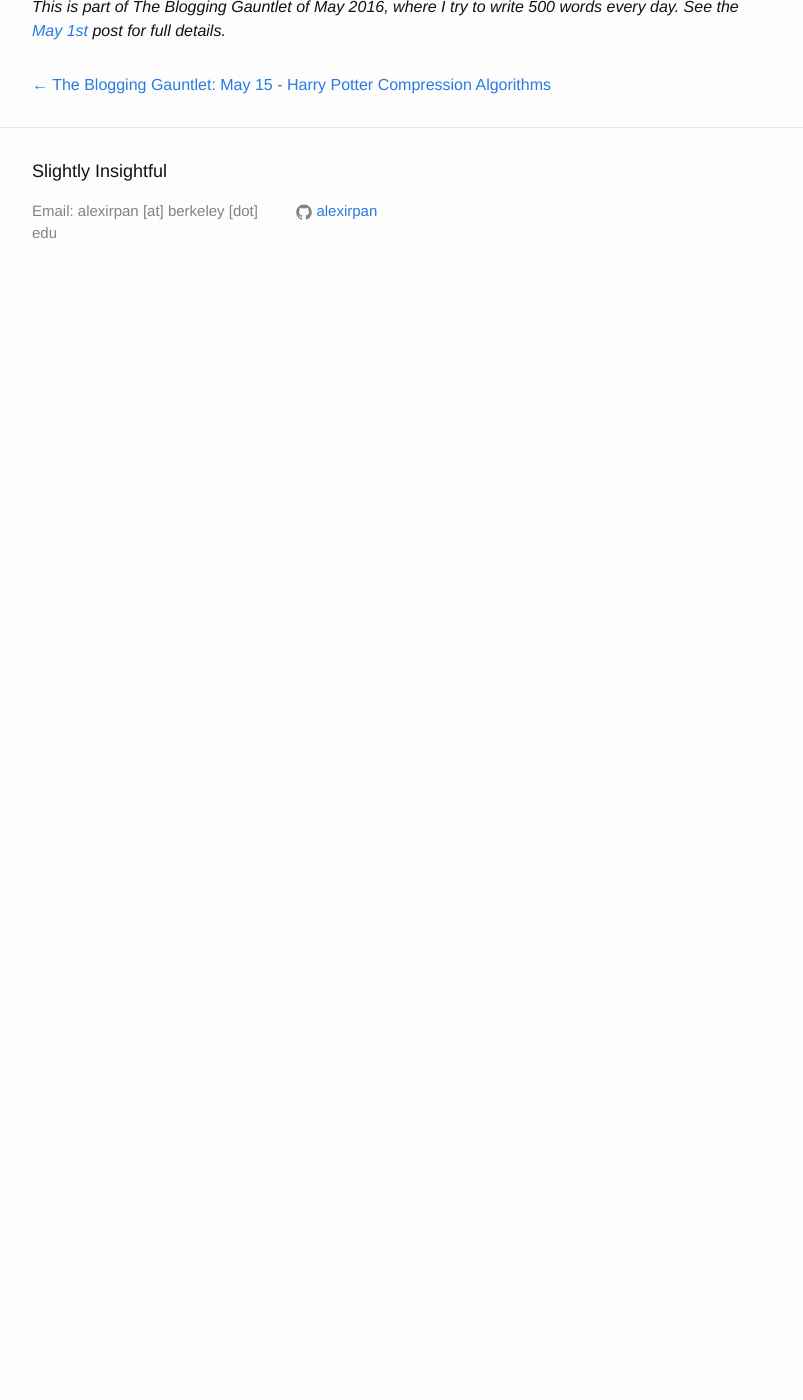
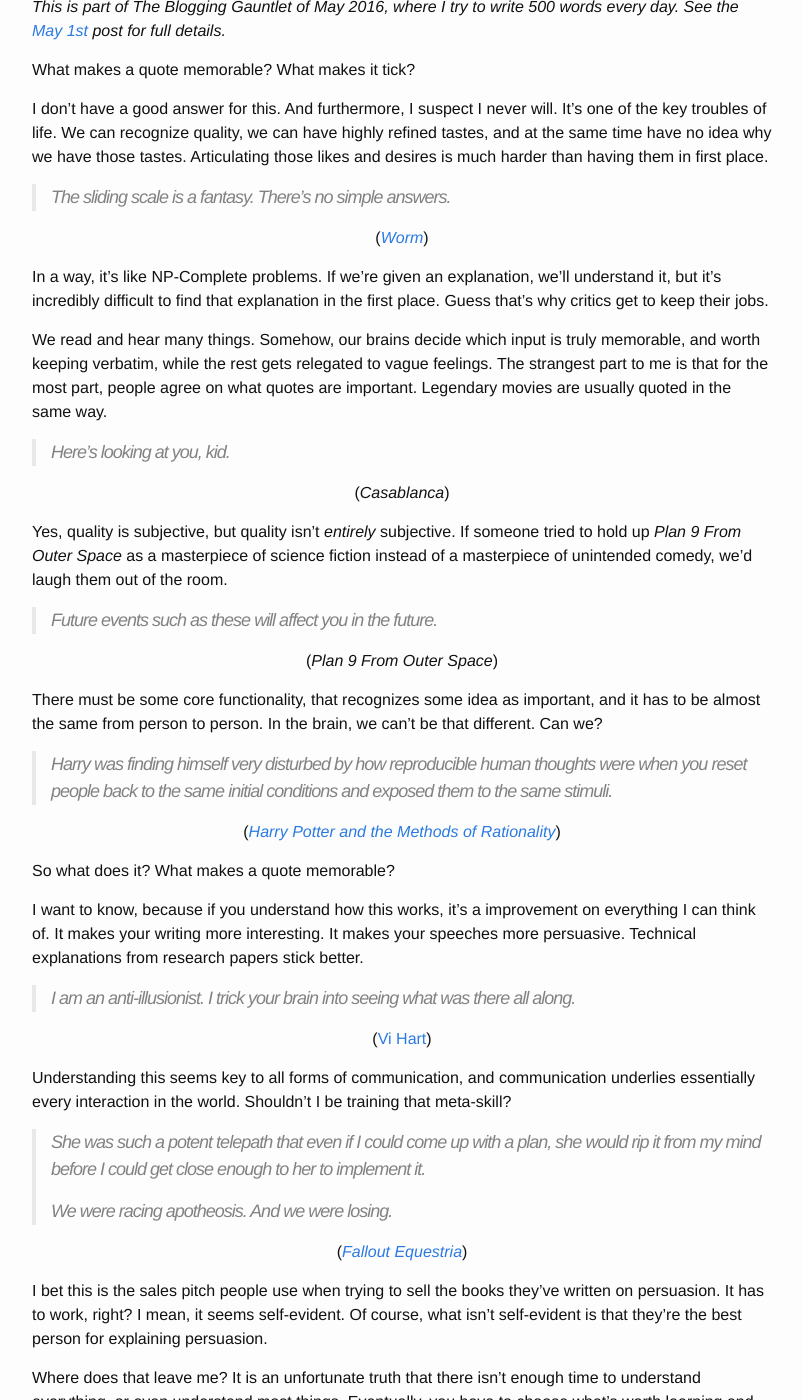
Before and after one commit to alexirpan/alexirpan.github.io, a Jekyll site: the page built from _posts/may2016/2016-05-16-may-16.markdown, in a window 1280 px wide and 1400 px high, scrolled down 270 px. Shown: the whole window, without its empty margins (238-1041 px from the left). Built offline with Jekyll 4.4.1, drawn with Linux system fonts in a browser that asks for light colours; before the commit the page ends 900 px from its top, so only the background shows below that; some of the changed text lies outside the part shown.

Commit message:
I'm just going to post this because there's already way too much angst

```diff
--- a/_posts/may2016/2016-05-16-may-16.markdown
+++ b/_posts/may2016/2016-05-16-may-16.markdown
@@ -1,7 +1,129 @@
 ---
 layout: post
-title:  "The Blogging Gauntlet: May 16 - Harry Potter Compression Algorithms"
-date:   2016-05-16 14:24:00 -0700
+title:  "The Blogging Gauntlet: May 16 - Memorable Quotes"
+date:   2016-05-16 18:14:00 -0700
 ---
 
 {% include gauntlet.md %}
+
+What makes a quote memorable? What makes it tick?
+
+I don't have a good answer for this. And furthermore, I suspect I never will.
+It's one of the key troubles of life. We can recognize quality, we can have
+highly refined tastes, and at the same time have no idea why we have those tastes.
+Articulating those likes and desires is much harder than having them in first
+place.
+
+> The sliding scale is a fantasy. There's no simple answers.
+
+([*Worm*](https://parahumans.wordpress.com/))
+{: .centered }
+
+In a way, it's like NP-Complete problems. If we're given an explanation,
+we'll understand it, but it's incredibly difficult to find that explanation
+in the first place. Guess that's why critics get to keep their jobs.
+
+We read and hear many things. Somehow, our brains decide which input is truly
+memorable, and worth keeping verbatim, while the rest gets relegated to vague
+feelings. The strangest part to me is that for the most part, people agree
+on what quotes are important. Legendary movies are usually quoted in the same
+way.
+
+> Here's looking at you, kid.
+
+(*Casablanca*)
+{: .centered }
+
+Yes, quality is subjective, but quality isn't *entirely* subjective. If
+someone tried to hold up *Plan 9 From Outer Space* as a masterpiece of
+science fiction instead of a masterpiece of unintended comedy,
+we'd laugh them out of the room.
+
+> Future events such as these will affect you in the future.
+
+(*Plan 9 From Outer Space*)
+{: .centered }
+
+There must be some core functionality, that recognizes some idea as important,
+and it has to be almost the same from person to person. In the brain, we can't
+be that different. Can we?
+
+> Harry was finding himself very disturbed by how reproducible human thoughts were when you reset people back to the same initial conditions and exposed them to the same stimuli.
+
+([*Harry Potter and the Methods of Rationality*](http://hpmor.com/))
+{: .centered }
+
+So what does it? What makes a quote memorable?
+
+I want to know, because if you understand how this works, it's a improvement
+on everything I can think of. It makes your writing more interesting. It makes
+your speeches more persuasive. Technical explanations from research papers
+stick better.
+
+> I am an anti-illusionist. I trick your brain into seeing what was there
+> all along.
+
+([Vi Hart](https://www.youtube.com/watch?v=4gZ5rsAHMl4))
+{: .centered }
+
+Understanding this seems key to all forms of communication, and communication
+underlies essentially every interaction in the world. Shouldn't I be training
+that meta-skill?
+
+> She was such a potent telepath that even if I could come up with a plan, she would rip it from my mind before I could get close enough to her to implement it.
+>
+> We were racing apotheosis.  And we were losing.
+
+([*Fallout Equestria*](http://www.fimfiction.net/story/119190/fallout-equestria))
+{: .centered }
+
+I bet this is the sales pitch people use when trying to sell the books they've
+written on persuasion. It has to work, right? I mean, it seems self-evident.
+Of course, what isn't self-evident is that they're the best person for
+explaining persuasion.
+
+Where does that leave me? It is an unfortunate truth that there isn't
+enough time to understand everything, or even understand most things. Eventually,
+you have to choose what's worth learning and what isn't. Or perhaps more accurately,
+you don't choose. Instead, we naturally gravitate toward our interests and
+circle them endlessly, never quite passing the event horizon into true
+clarity.
+
+> "I understand why you want, and need, the universe to be simple, to be 'just so'. But it simply isn't. Stop thinking you know what 'quantum' means. Magic isn't a miraculous healing field, it doesn't bind living creatures to one another. Crack a book open, one that isn't aiming to pander. The answers are complicated. We will find every explanation eventually. As for me, I will uncover the truth on my own terms. The proper way. Or, more likely, I will not.
+
+([*Ra*](https://qntm.org/ra))
+{: .centered }
+
+Like I said, I still don't have any answers. The closest idea I can think of
+is hopelessly general, but probably still correct.
+
+1. Breathe in.
+2. Breathe out.
+3. Get a rough idea of what you need to do.
+4. Walk there, one step at a time.
+
+It's fluffy, I know. But I've heard a variation on this idea from several sources,
+so it can't be all junk. I suppose that's what I'll do, and at some point,
+if I get there, I can write my own feel-good story, and pretend to be someone
+who understood what he was doing all along.
+
+This final quote doesn't quite fit. But, after re-reading it, I liked it too
+much. It's memorable to me.
+
+> “I want to calm the storm, but the war is in your eyes.
+> How can I shield you from the horror and the lies?
+>
+> When all that once held meaning is shattered, ruined, bleeding
+> And the whispers in the darkness tell me we won’t survive?”
+>
+> “All things will end in time, this coming storm won’t linger
+> Why should we live as if there’s nothing more?
+>
+> So hold me ‘neath the thunderclouds, my heart held in your hooves,
+> Our love will keep the monsters from our door.”
+>
+> “For I know tomorrow will be a better day.
+> Yes, I believe tomorrow can be a better day…”
+
+([*Fallout Equestria*](http://www.fimfiction.net/story/119190/fallout-equestria))
+{: .centered }
```
